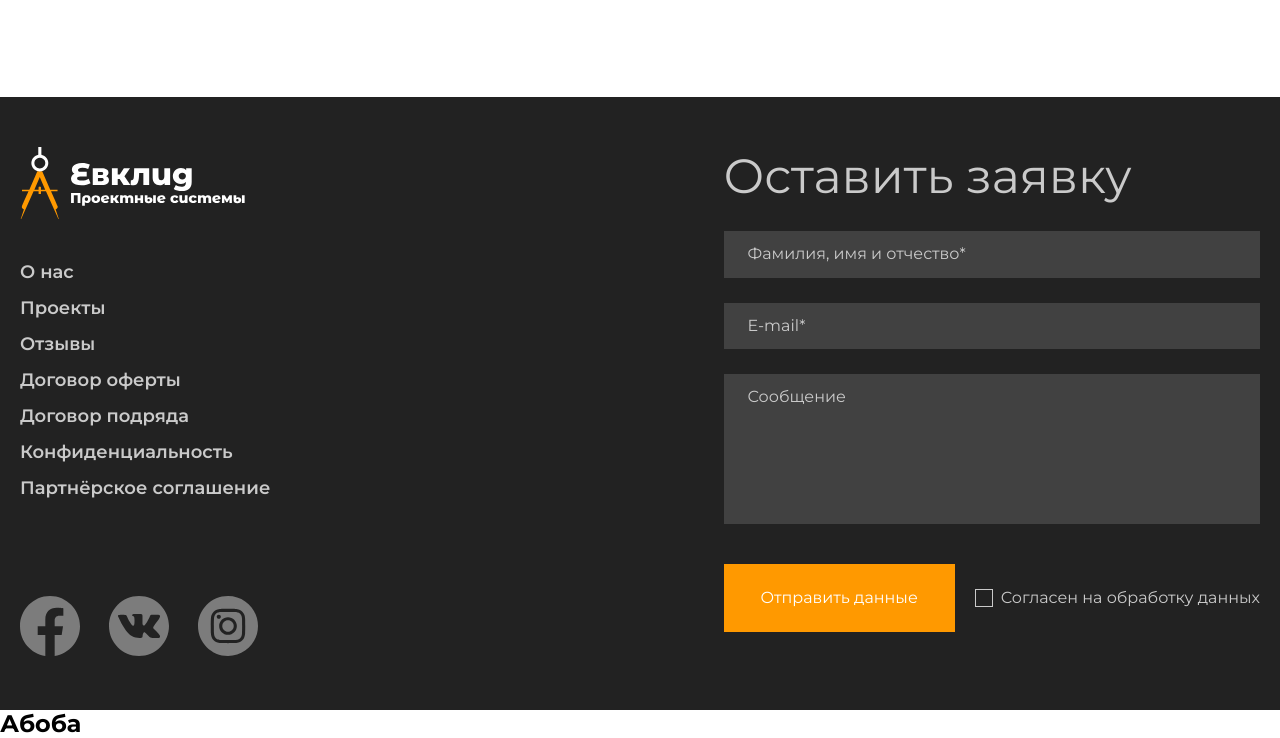
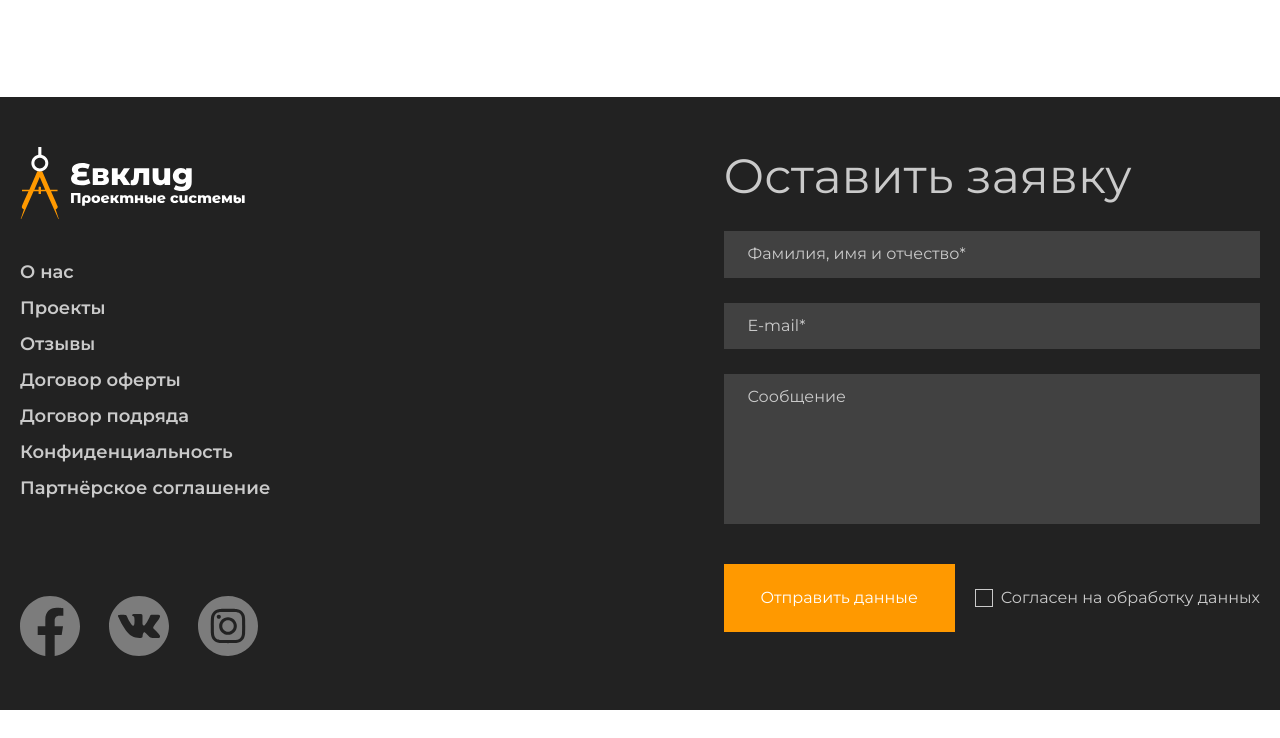
Before and after one commit to AdaevIlyas/Evklid, a plain HTML site: page index.html in a window 1280 px wide. Shown: the part 3397-4135 px from the top of the page. After the commit the page ends 4107 px from the top, so only its background shows below. Drawn offline with Linux system fonts and the light colour scheme.

Commit message:
delete h2

```diff
--- a/index.html
+++ b/index.html
@@ -398,7 +398,6 @@
     </div>
   </footer>
   <!-- <script src="js/script.js"></script> -->
-  <h2>Абоба</h2>
 </body>
 
 </html>
```
